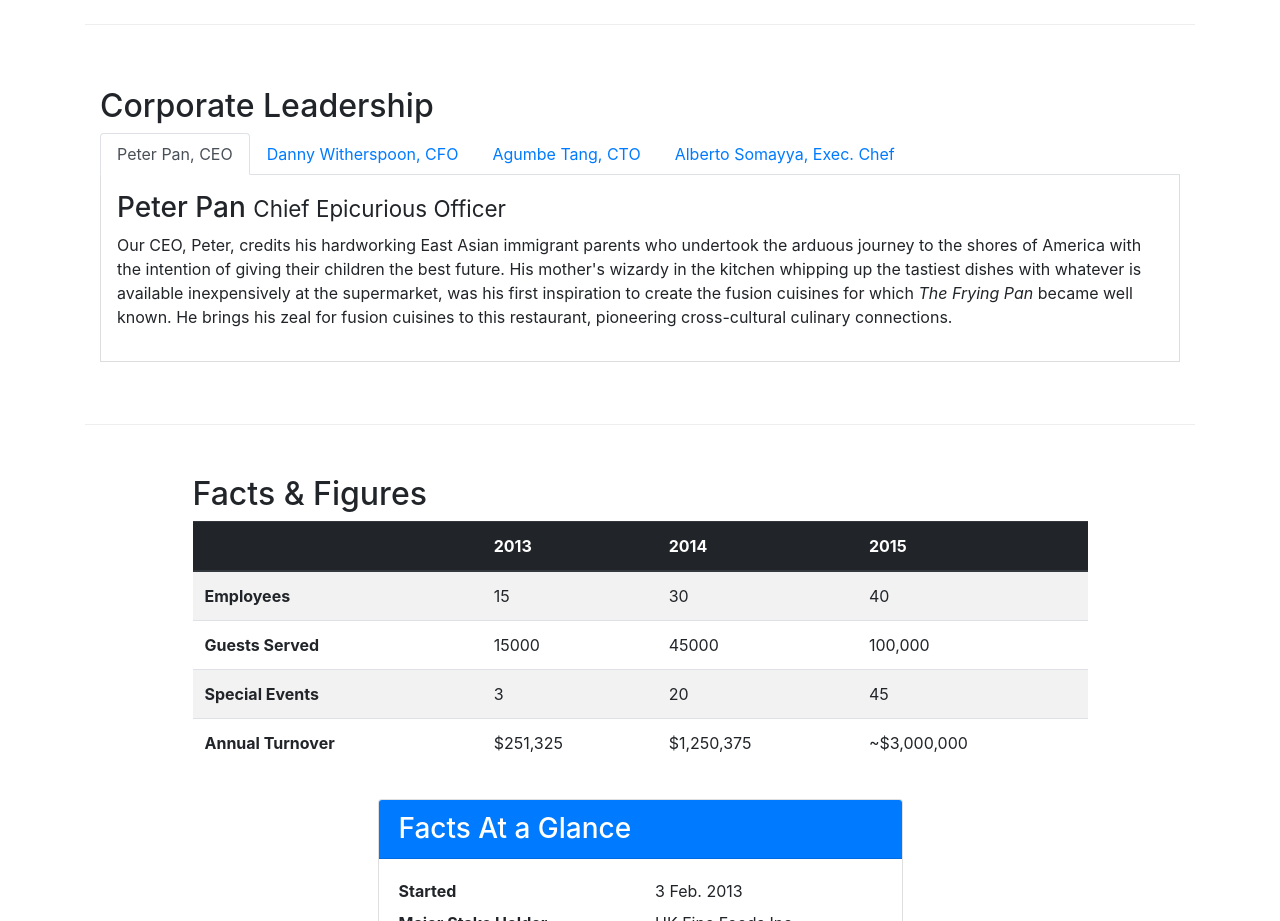
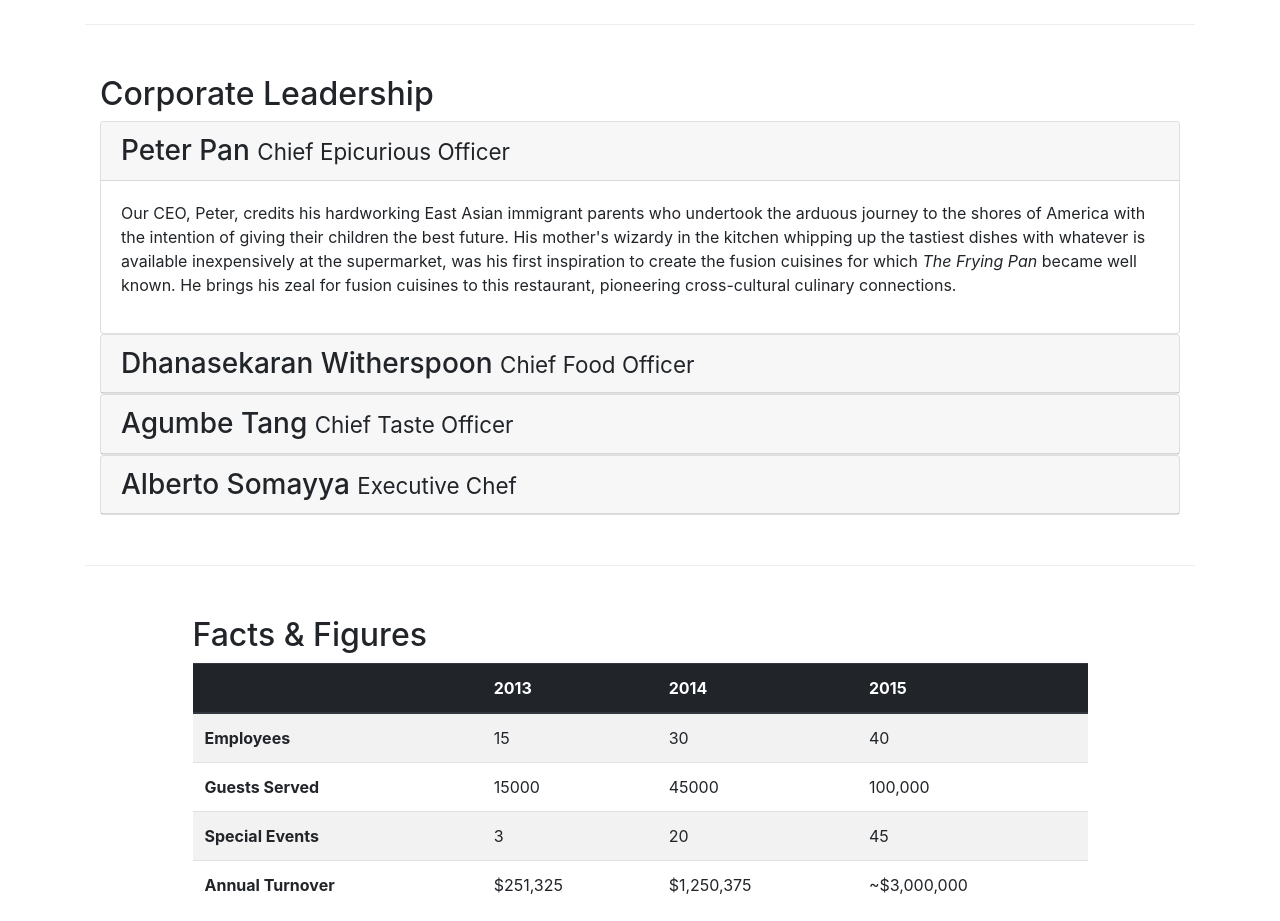
Before and after one commit to MiladJawhara/coursera-bootstrap4, a website: page aboutus.html in a window 1280 px wide. Shown: the part 840-1761 px from the top of the page. Drawn offline with nearby package versions, Linux system fonts and the light colour scheme.

Commit message:
Accordion

```diff
--- a/aboutus.html
+++ b/aboutus.html
@@ -94,65 +94,102 @@
         <div class="row row-content align-items-center">
             <div class="col-12">
                 <h2>Corporate Leadership</h2>
-                <ul class="nav nav-tabs">
-                    <li class="nav-item">
-                        <a class="nav-link active" href="#peter" role="tab" data-toggle="tab">Peter Pan, CEO</a>
-                    </li>
-                    <li class="nav-item">
-                        <a class="nav-link" href="#danny" role="tab" data-toggle="tab">Danny Witherspoon, CFO</a>
-                    </li>
-                    <li class="nav-item">
-                        <a class="nav-link" href="#agumbe" role="tab" data-toggle="tab">Agumbe Tang, CTO</a>
-                    </li>
-                    <li class="nav-item">
-                        <a class="nav-link" href="#alberto" role="tab" data-toggle="tab">Alberto Somayya, Exec. Chef</a>
-                    </li>
-                </ul>
-                <div class="tab-content">
-                    <div role="tabpanel" class="tab-pane fade show active" id="peter">
-                        <h3>Peter Pan <small>Chief Epicurious Officer</small></h3>
-                        <p class="d-none d-sm-block ">Our CEO, Peter, credits his hardworking East Asian immigrant
+
+                <div id="accordion">
+                    <div class="card">
+                        <div class="card-header" role="tab" id="peter_header" data-toggle="collapse"
+                            data-target="#peter">
+                            <h3 class="mb-0">
+                                Peter Pan <small>Chief Epicurious Officer</small>
+                            </h3>
+                        </div>
+                        <div role="tabpanel" class="collapse show" id="peter" data-parent="#accordion">
+                            <div class="card-body">
+                                <p class="d-none d-sm-block ">Our CEO, Peter, credits his hardworking East Asian
+                                    immigrant
                                     parents who
-                            undertook the arduous journey to the shores of America with the intention of giving their
+                                    undertook the arduous journey to the shores of America with the intention of giving
+                                    their
                                     children
-                            the best future. His mother's wizardy in the kitchen whipping up the tastiest dishes with
+                                    the best future. His mother's wizardy in the kitchen whipping up the tastiest dishes
+                                    with
                                     whatever
-                            is available inexpensively at the supermarket, was his first inspiration to create the
+                                    is available inexpensively at the supermarket, was his first inspiration to create
+                                    the
                                     fusion
-                            cuisines for which <em>The Frying Pan</em> became well known. He brings his zeal for fusion
+                                    cuisines for which <em>The Frying Pan</em> became well known. He brings his zeal for
+                                    fusion
                                     cuisines
                                     to this restaurant, pioneering cross-cultural culinary connections.</p>
                             </div>
-                    <div role="tabpanel" class="tab-pane fade" id="danny">
-                        <h3>Dhanasekaran Witherspoon <small>Chief Food Officer</small></h3>
+                        </div>
+                    </div>
+
+                    <div class="card">
+                        <div class="card-header" role="tab" id="danny_header" data-toggle="collapse"
+                            data-target="#danny">
+                            <h3 class="mb-0">
+                                Dhanasekaran Witherspoon <small>Chief Food Officer</small>
+                            </h3>
+                        </div>
+                        <div role="tabpanel" class="collapse" id="danny" data-parent="#accordion">
+                            <div class="card-body">
                                 <p class="d-none d-sm-block ">Our CFO, Danny, as he is affectionately referred to by his
                                     colleagues,
-                            comes from a long established family tradition in farming and produce. His experiences
+                                    comes from a long established family tradition in farming and produce. His
+                                    experiences
                                     growing up on
-                            a farm in the Australian outback gave him great appreciation for varieties of food sources.
+                                    a farm in the Australian outback gave him great appreciation for varieties of food
+                                    sources.
                                     As he
                                     puts it in his own words, <em>Everything that runs, wins, and everything that stays,
                                         pays!</em></p>
                             </div>
+                        </div>
+                    </div>
 
-                    <div role="tabpanel" class="tab-pane fade" id="agumbe">
-                        <h3>Agumbe Tang <small>Chief Taste Officer</small></h3>
-                        <p class="d-none d-sm-block ">Blessed with the most discerning gustatory sense, Agumbe, our CTO,
-                            personally ensures that every dish that we serve meets his exacting tastes. Our chefs dread
+                    <div class="card">
+                        <div class="card-header" role="tab" id="agumbe_header" data-toggle="collapse"
+                            data-target="#agumbe">
+                            <h3 class="mb-0">
+                                Agumbe Tang <small>Chief Taste Officer</small>
+                            </h3>
+                        </div>
+                        <div role="tabpanel" class="collapse" id="agumbe" data-parent="#accordion">
+                            <div class="card-body">
+                                <p class="d-none d-sm-block ">Blessed with the most discerning gustatory sense, Agumbe,
+                                    our CTO,
+                                    personally ensures that every dish that we serve meets his exacting tastes. Our
+                                    chefs dread
                                     the
-                            tongue lashing that ensues if their dish does not meet his exacting standards. He lives by
+                                    tongue lashing that ensues if their dish does not meet his exacting standards. He
+                                    lives by
                                     his
                                     motto, <em>You click only if you survive my lick.</em></p>
                             </div>
-                    <div role="tabpanel" class="tab-pane fade" id="alberto">
-                        <h3>Alberto Somayya <small>Executive Chef</small></h3>
-                        <p class="d-none d-sm-block ">Award winning three-star Michelin chef with wide International
+                        </div>
+                    </div>
+
+                    <div class="card">
+                        <div class="card-header" role="tab" id="alberto_header" data-toggle="collapse"
+                            data-target="#alberto">
+                            <h3 class="mb-0">
+                                Alberto Somayya <small>Executive Chef</small>
+                            </h3>
+                        </div>
+                        <div role="tabpanel" class="collapse" id="alberto" data-parent="#accordion">
+                            <div class="card-body">
+                                <p class="d-none d-sm-block ">Award winning three-star Michelin chef with wide
+                                    International
                                     experience
-                            having worked closely with whos-who in the culinary world, he specializes in creating
+                                    having worked closely with whos-who in the culinary world, he specializes in
+                                    creating
                                     mouthwatering
                                     Indo-Italian fusion experiences. He says, <em>Put together the cuisines from the two
                                         craziest
                                         cultures, and you get a winning hit! Amma Mia!</em></p>
+                            </div>
+                        </div>
                     </div>
                 </div>
             </div>
--- a/css/styles.css
+++ b/css/styles.css
@@ -49,3 +49,7 @@ input[type="radio"] + label {
   border-bottom: 1px solid #ddd;
   padding: 1rem;
 }
+
+[data-toggle="collapse"] {
+  cursor: pointer;
+}
```
Lines whose indentation alone changed are shown as unchanged.
